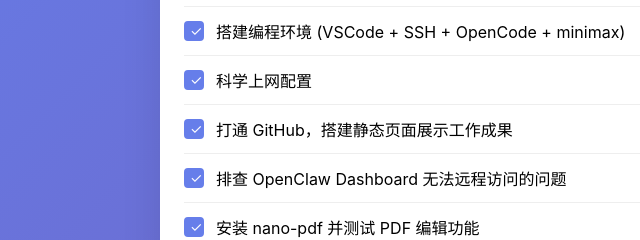
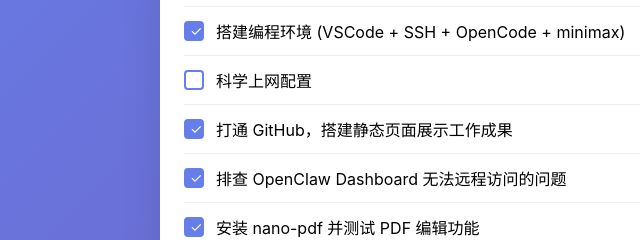
Before and after one commit to Elliot-Zzz/workspace, a plain HTML site: page index.html in a window 1280 px wide. Shown: the part 391-631 px from the top of the page, 0-640 px from the left. Drawn offline with Linux system fonts and the light colour scheme.

Commit message:
科学上网任务取消勾选

```diff
--- a/index.html
+++ b/index.html
@@ -45,7 +45,7 @@
                 <li><span class="checkbox checked"></span>搭建 XFCE 桌面 + VNC 服务</li>
                 <li><span class="checkbox checked"></span>搭建 FTP 服务器</li>
                 <li><span class="checkbox checked"></span>搭建编程环境 (VSCode + SSH + OpenCode + minimax)</li>
-                <li><span class="checkbox checked"></span>科学上网配置</li>
+                <li><span class="checkbox"></span>科学上网配置</li>
                 <li><span class="checkbox checked"></span>打通 GitHub，搭建静态页面展示工作成果</li>
                 <li><span class="checkbox checked"></span>排查 OpenClaw Dashboard 无法远程访问的问题</li>
                 <li><span class="checkbox checked"></span>安装 nano-pdf 并测试 PDF 编辑功能</li>
```
